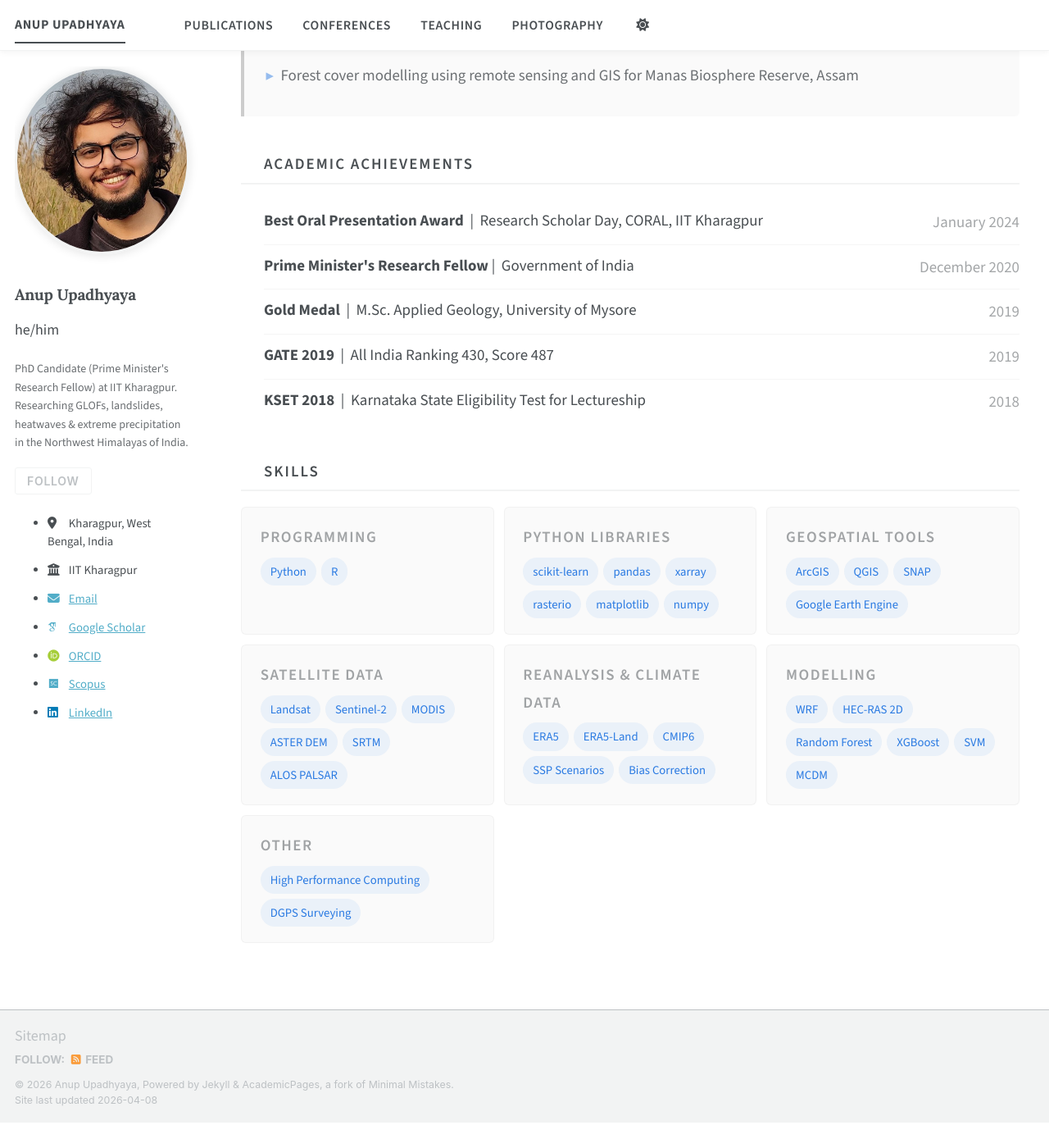
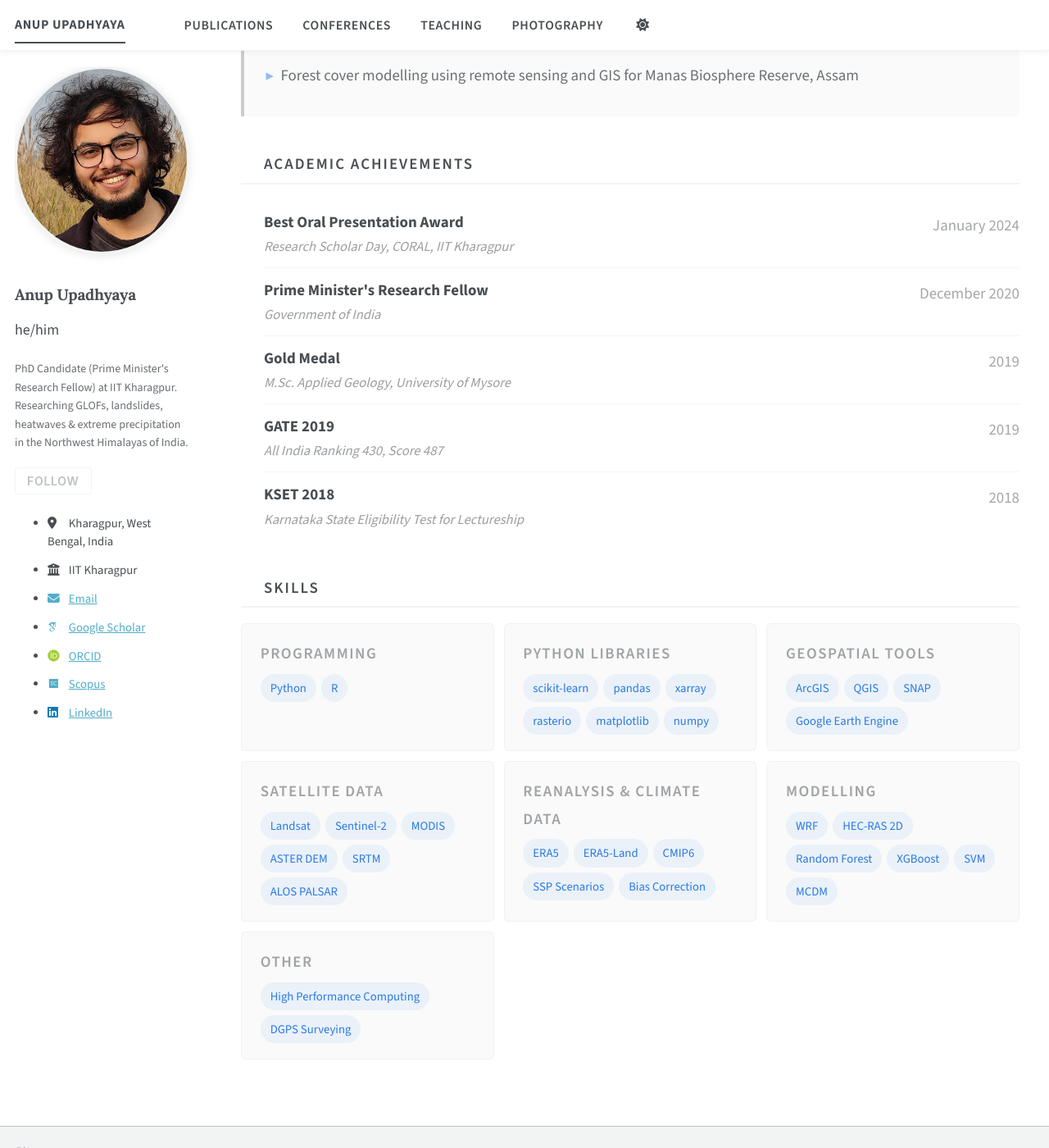
Before and after one commit to anupupadhyaya/anupupadhyaya.github.io, a Jekyll site: the page built from _pages/about.md, in a window 1280 px wide and 1400 px high, scrolled down 2597 px. Shown: the whole window at 82% size. Built offline with Jekyll 4.4.1, drawn with Linux system fonts in a browser that asks for light colours; some web fonts are replaced; a script bundle is joined from its source files by our own code; library files that are not in the unit come from our copies; before the commit the page ends 3966 px from its top, so only the background shows below that.

Commit message:
Update about.md

```diff
--- a/_pages/about.md
+++ b/_pages/about.md
@@ -165,7 +165,7 @@ redirect_from:
   display: flex;
   align-items: flex-start;
   gap: 12px;
-  padding: 10px 0;
+  padding: 12px 0;
   border-bottom: 1px solid rgba(128,128,128,0.08);
   font-size: 0.9em;
   color: var(--global-text-color);
@@ -175,15 +175,25 @@ redirect_from:
 }
 .achieve-text {
   flex: 1;
+  display: flex;
+  flex-direction: column;
+  gap: 3px;
   line-height: 1.55;
 }
 .achieve-text strong {
   color: var(--global-text-color);
 }
+.achieve-detail {
+  font-style: italic;
+  font-size: 0.88em;
+  color: var(--global-text-color);
+  opacity: 0.55;
+}
 .achieve-year {
   font-size: 0.8em;
   opacity: 0.5;
   white-space: nowrap;
+  padding-top: 2px;
 }
 
 /* ── Skills ── */
@@ -337,27 +347,42 @@ to real risks faced by Himalayan communities.
 
 <div class="achieve-wrapper">
   <div class="achieve-item">
-    <div class="achieve-text"><strong>Best Oral Presentation Award</strong> &nbsp;|&nbsp; Research Scholar Day, CORAL, IIT Kharagpur</div>
+    <div class="achieve-text">
+      <strong>Best Oral Presentation Award</strong>
+      <span class="achieve-detail">Research Scholar Day, CORAL, IIT Kharagpur</span>
+    </div>
     <div class="achieve-year">January 2024</div>
   </div>
 
   <div class="achieve-item">
-    <div class="achieve-text"><strong>Prime Minister's Research Fellow</strong>&nbsp;|&nbsp; Government of India</div>
+    <div class="achieve-text">
+      <strong>Prime Minister's Research Fellow</strong>
+      <span class="achieve-detail">Government of India</span>
+    </div>
     <div class="achieve-year">December 2020</div>
   </div>
 
   <div class="achieve-item">
-    <div class="achieve-text"><strong>Gold Medal</strong> &nbsp;|&nbsp; M.Sc. Applied Geology, University of Mysore</div>
+    <div class="achieve-text">
+      <strong>Gold Medal</strong>
+      <span class="achieve-detail">M.Sc. Applied Geology, University of Mysore</span>
+    </div>
     <div class="achieve-year">2019</div>
   </div>
 
   <div class="achieve-item">
-    <div class="achieve-text"><strong>GATE 2019</strong> &nbsp;|&nbsp; All India Ranking 430, Score 487</div>
+    <div class="achieve-text">
+      <strong>GATE 2019</strong>
+      <span class="achieve-detail">All India Ranking 430, Score 487</span>
+    </div>
     <div class="achieve-year">2019</div>
   </div>
 
   <div class="achieve-item">
-    <div class="achieve-text"><strong>KSET 2018</strong> &nbsp;|&nbsp; Karnataka State Eligibility Test for Lectureship</div>
+    <div class="achieve-text">
+      <strong>KSET 2018</strong>
+      <span class="achieve-detail">Karnataka State Eligibility Test for Lectureship</span>
+    </div>
     <div class="achieve-year">2018</div>
   </div>
 </div>
```
